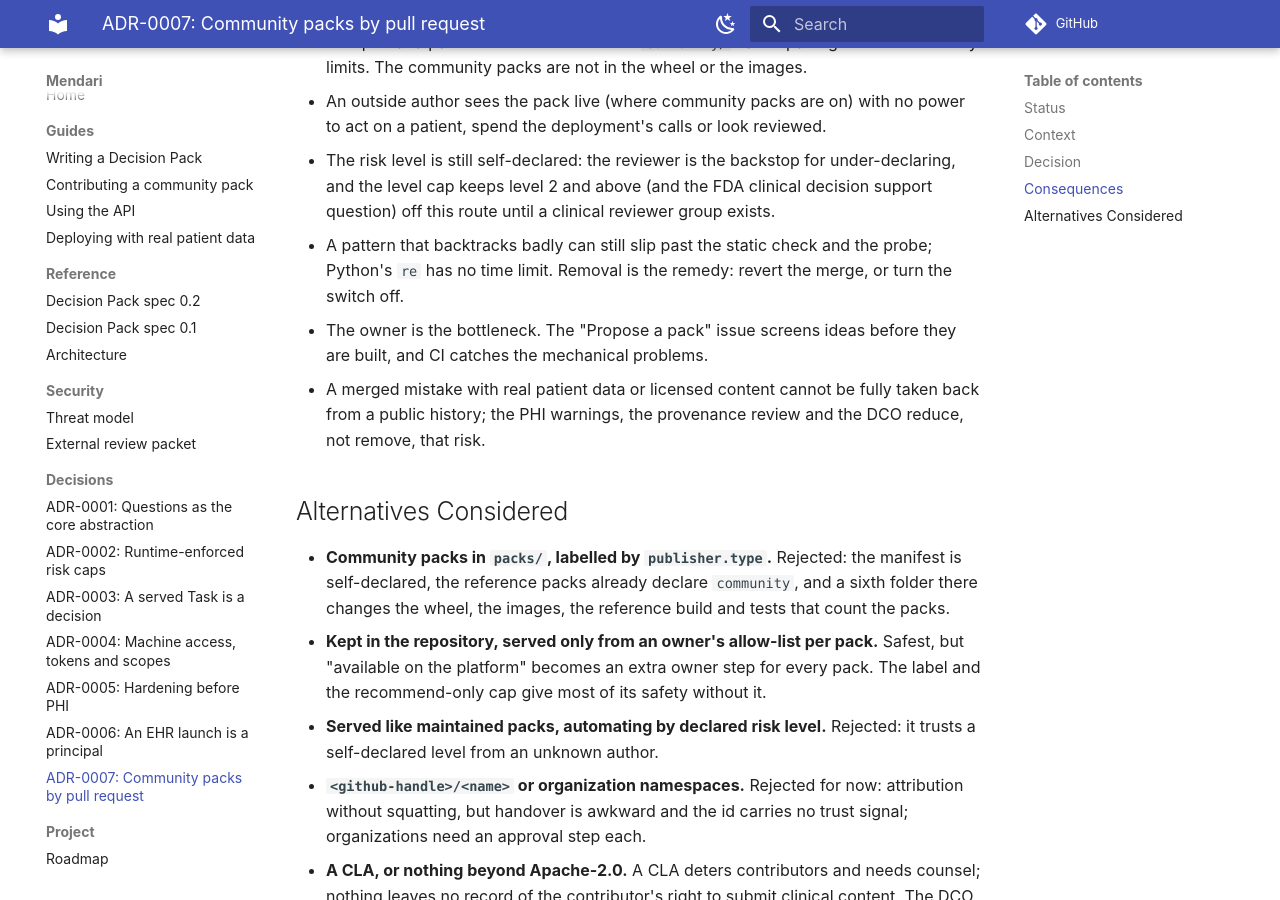
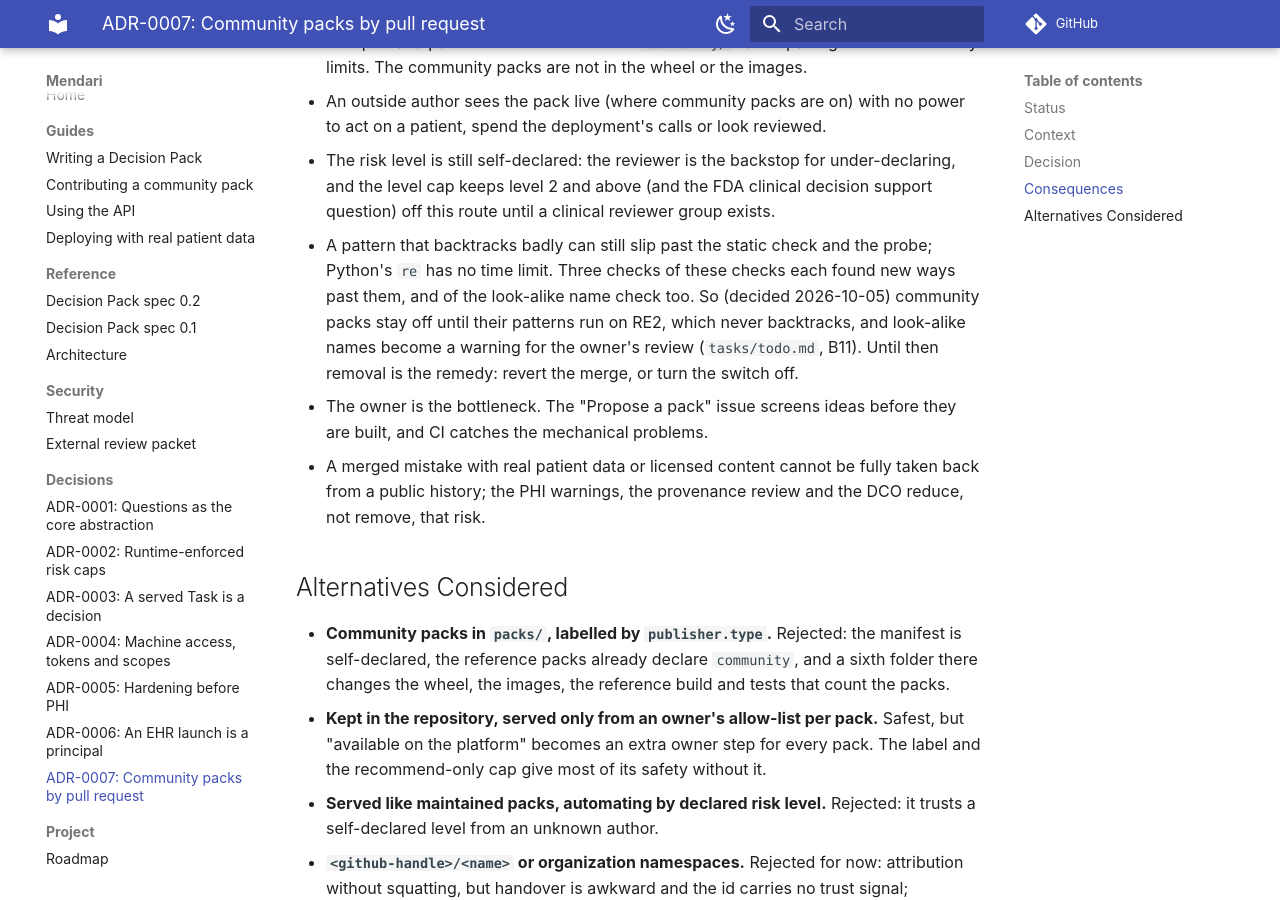
Before and after one commit to mendari-hq/mendari, an MkDocs documentation site: the page built from docs/decisions/ADR-0007-community-packs-by-pull-request.md, in a window 1280 px wide and 900 px high, scrolled down 2256 px. Built offline with MkDocs 1.6.1 and Material for MkDocs 9.7.7, drawn with Linux system fonts in a browser that asks for light colours; comment, search, counter and statistics services are not loaded.

Commit message:
Community packs: off until their patterns run on RE2 (B11)
Three checks of the pattern and name checks each found new ways past them (14 findings open
after the last). Decided with the owner: merge this flow with community packs off, and make
them safe by construction before they are switched on (tasks/todo.md B11): RE2 for their
patterns, caps on the settings that multiply work, look-alike names as a warning for review.
ADR-0007, the threat model (D8, S13) and SECURITY.md say so; B9 waits for B11.

Co-Authored-By: Claude Opus 5.5 <noreply@anthropic.com>

```diff
--- a/docs/decisions/ADR-0007-community-packs-by-pull-request.md
+++ b/docs/decisions/ADR-0007-community-packs-by-pull-request.md
@@ -76,7 +76,11 @@ The owner decided (2026-10-04):
   the level cap keeps level 2 and above (and the FDA clinical decision support question) off
   this route until a clinical reviewer group exists.
 - A pattern that backtracks badly can still slip past the static check and the probe; Python's
-  `re` has no time limit. Removal is the remedy: revert the merge, or turn the switch off.
+  `re` has no time limit. Three checks of these checks each found new ways past them, and of
+  the look-alike name check too. So (decided 2026-10-05) community packs stay off until their
+  patterns run on RE2, which never backtracks, and look-alike names become a warning for the
+  owner's review (`tasks/todo.md`, B11). Until then removal is the remedy: revert the merge,
+  or turn the switch off.
 - The owner is the bottleneck. The "Propose a pack" issue screens ideas before they are built,
   and CI catches the mechanical problems.
 - A merged mistake with real patient data or licensed content cannot be fully taken back from a
```
Also changed, not shown: SECURITY.md (+7 -1 lines), docs/security/threat-model.md (+2 -2 lines), tasks/todo.md (+15 -3 lines).
